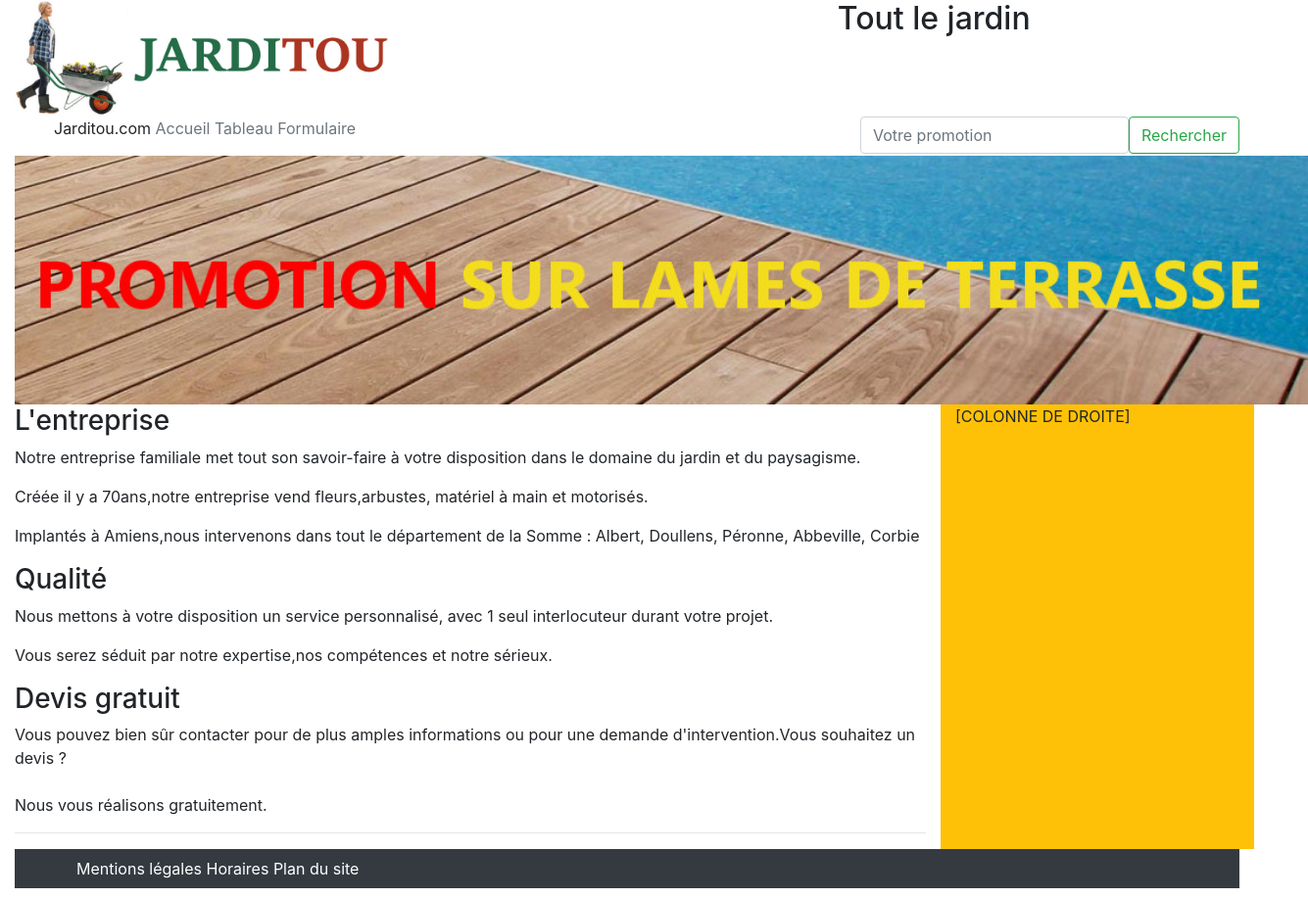
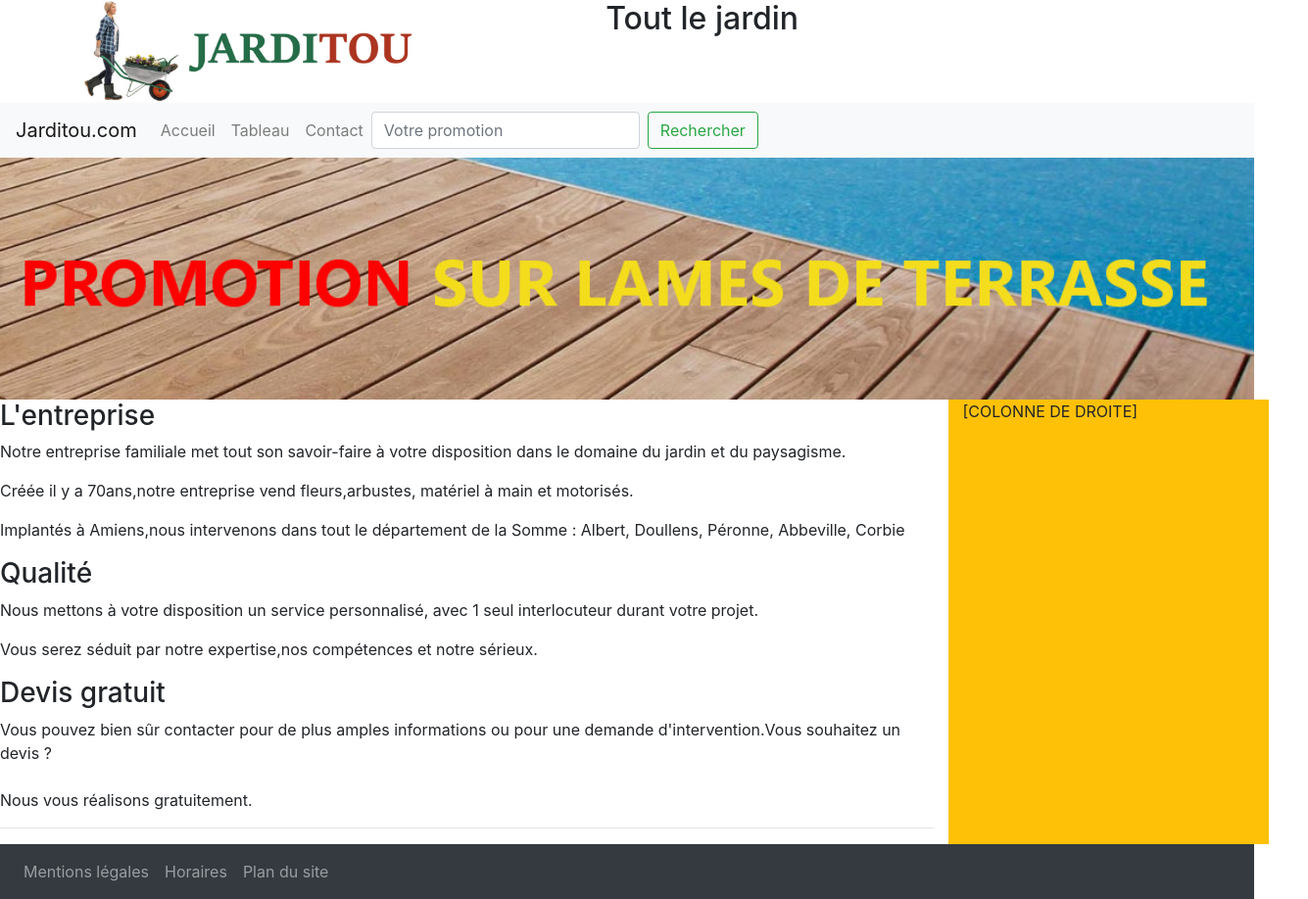
Before and after one commit to NathanLorsold/test2, a plain HTML site: page Index-b.html in a window 1280 px wide. Shown: the whole page at 98% size, 1335 px wide, since content can reach past the window. Drawn offline with nearby package versions, Linux system fonts and the light colour scheme; a script that the page names is missing.

Commit message:
Bootstrap

```diff
--- a/Index-b.html
+++ b/Index-b.html
@@ -9,41 +9,47 @@
 
 </head>
 <body>
-            <div class="container-fluid">
-                <header>
-                    <div class="row">
-                        <div class="col-6 col-md-6 col-lg-4">
-                            <img src="/img/jarditou_logo.jpg" class="img-fluid" alt="" title="logo">
+            <div class="container">
+                <header class="row">
+                    <div class="col-12 col-md-6 col-lg-4">
+                        <!-- Cette ligne de code permet de cacher le logo jaridtou quand on veut afficher la page web au format mobile -->
+                        <div class="d-none d-lg-block d-print-block"> <img src="/img/jarditou_logo.jpg" class="img-fluid" alt="" title="logo"> </div>
                     </div>
-                        <div class="col-6">
-                            <h2 class="text-right">Tout le jardin</h2>
+
+                    <div class="col-12 col-md-6 col-lg-4">
+                        <!-- Cette ligne de code permet de cacher le texte quand on veut afficher la page web en format mobile -->
+                        <div class="d-none d-lg-block d-print-block"><h2 class="text-right">Tout le jardin</h2></div>
                     </div>
                 </div>
                 </header>
-                            <div class="row">
-                                <div class="col-12">
-                                        <ul>
-                                                Jarditou.com
-                                                <a href="/Index.html" class="text-muted">Accueil</a>
-                                                <a href="/Jtableau.html" class="text-muted">Tableau</a>
-                                                <a href="/Jformulaire.html" class="text-muted">Formulaire</a>
-                                                <div class="float-right">
-                                                    <div class="input-group">
-                                                        <input type="search" class="form-control rounded" placeholder="Votre promotion" aria-label="Search"
-                                                            aria-describedby="search-addon">
+                    <nav class="navbar navbar-expand-md bg-light navbar-light">
+                    <!-- Permet d'ajouter une légende au près du bouton déroulant -->
+                    <a class="navbar-brand">Jarditou.com</a>
+
+                    <!-- Bouton déroulant -->
+                    <button class="navbar-toggler" type="button" data-toggle="collapse" data-target="#collapsibleNavbar">
+                      <span class="navbar-toggler-icon"></span>
+                    </button>
+
+                    <!-- Navbar lien -->
+                    <div class="collapse navbar-collapse" id="collapsibleNavbar">
+                      <ul class="navbar-nav">
+                        <li class="nav-item">
+                          <a class="nav-link" href="#">Accueil</a>
+                        </li>
+                        <li class="nav-item">
+                          <a class="nav-link" href="/Tableau-b.html">Tableau</a>
+                        </li>
+                        <li class="nav-item">
+                          <a class="nav-link" href="/Formulaire-b.html">Contact</a>
+                        </li>
+                      </ul>
+                            <form class="form-inline" action="/action_page.php">
+                            <input class="form-control mr-sm-2" type="text" placeholder="Votre promotion">
                             <button type="button" class="btn btn-outline-success">Rechercher</button>
                     </div>
-                                                </div>
-                                        </ul>
-                                </div>
-                                </div>
-                <nav>
-                    <div class="row">
-                        <div class="col-12">
-                            <img src="/img/promotion.jpg"  class="img-responsive" width="1320" height="auto" alt="promotion" title="bootstrap">
-                        </div>
-                    </div>
                   </nav>
+                <img src="/img/promotion.jpg" class="img-fluid" alt="promotion" width="1350" height="auto" title="bannière">
 
                     <div class="row">
 
@@ -79,26 +85,27 @@
                     </div>
 
 
-                <footer class="bg-dark text-white">
+                    <footer class="navbar navbar-expand-md bg-dark navbar-dark">
 
-                    <div class="container p-2" class="text-left">
+                          <!-- Ce qui permet de crée le menu défilant -->
+                          <button class="navbar-toggler" type="button" data-toggle="collapse" data-target="#collapsibleNavbar">
+                          <span class="navbar-toggler-icon"></span>
+                        </button>
 
-                        <ul class="list-unstyled mb-0">
-
-                            <li>
-
-
-                                        <a href="#" class="text-white">Mentions légales </a>
-                                        <a href="#" class="text-white">Horaires</a>
-                                        <a href="#" class="text-white">Plan du site</a>
-
-
+                          <!-- Barre de lien -->
+                          <div class="collapse navbar-collapse" id="collapsibleNavbar">
+                          <ul class="navbar-nav">
+                            <li class="nav-item">
+                              <a class="nav-link" href="#">Mentions légales</a>
                             </li>
-
+                            <li class="nav-item">
+                              <a class="nav-link" href="#">Horaires</a>
+                            </li>
+                            <li class="nav-item">
+                              <a class="nav-link" href="#">Plan du site</a>
+                            </li>
                           </ul>
-
                         </div>
-
                     </footer>
 
 
@@ -108,6 +115,6 @@
               <script src="https://stackpath.bootstrapcdn.com/bootstrap/4.4.1/js/bootstrap.min.js" integrity="sha384-wfSDF2E50Y2D1uUdj0O3uMBJnjuUD4Ih7YwaYd1iqfktj0Uod8GCExl3Og8ifwB6" crossorigin="anonymous"></script>
               <script src="js/mesanimations.js"></script>
 
-
+        </div>
 </body>
 </html>
```
Also changed, not shown: Formulaire-b.html (+60 -29 lines), Tableau-b.html (+50 -50 lines), test.html (+9 -20 lines). Lines whose indentation alone changed are shown as unchanged.
